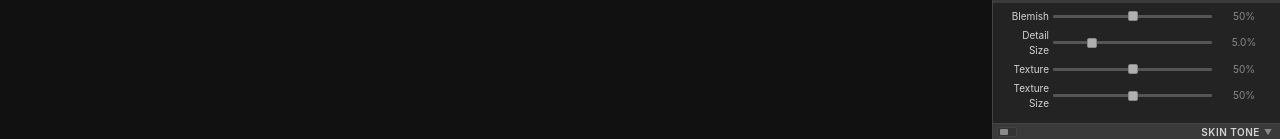
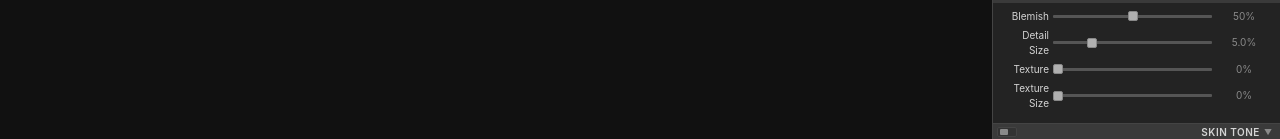
Before and after one commit to buianhhuy96/AI-photo-enhancement, a React (Vite) app in the folder web/: page / in a window 1280 px wide. Both pictures are taken after a click on the button "Develop". Shown: the part 243-382 px from the top of the page. Built offline with nearby package versions, Linux system fonts and the light colour scheme; no server answers.

Commit message:
texture: reduce max amplitude to 60%, default sliders to 0

```diff
--- a/web/src/components/ControlPanel.jsx
+++ b/web/src/components/ControlPanel.jsx
@@ -141,8 +141,8 @@ export default memo(function ControlPanel({
   const [skinRetouchEnabled, setSkinRetouchEnabled] = useState(false);
   const [skinRetouchStrength, setSkinRetouchStrength] = useState(0.5);
   const [skinDetailSize, setSkinDetailSize] = useState(0.05);
-  const [skinTextureAmount, setSkinTextureAmount] = useState(0.5);
-  const [skinTextureScale, setSkinTextureScale] = useState(0.5);
+  const [skinTextureAmount, setSkinTextureAmount] = useState(0);
+  const [skinTextureScale, setSkinTextureScale] = useState(0);
   const [skinToneEnabled, setSkinToneEnabled] = useState(false);
   const [skinToneStrength, setSkinToneStrength] = useState(0.5);
   const [pipelineOrder, setPipelineOrder] = useState([]);
```
Also changed, not shown: 1 other file (tests, documents, lock files or other folders).
